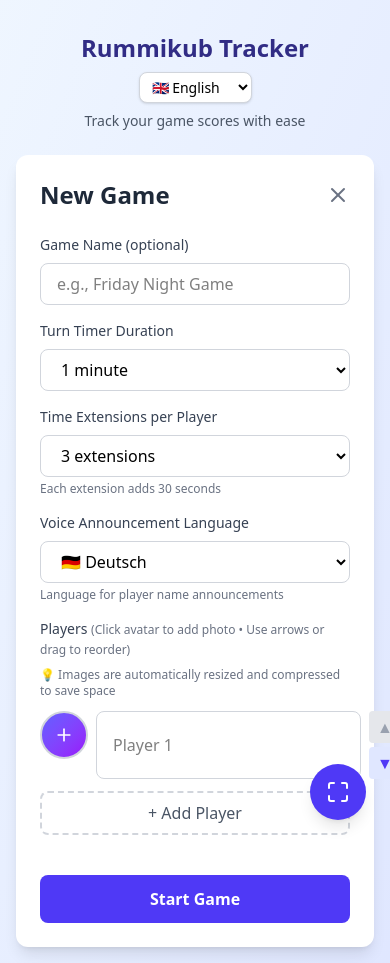
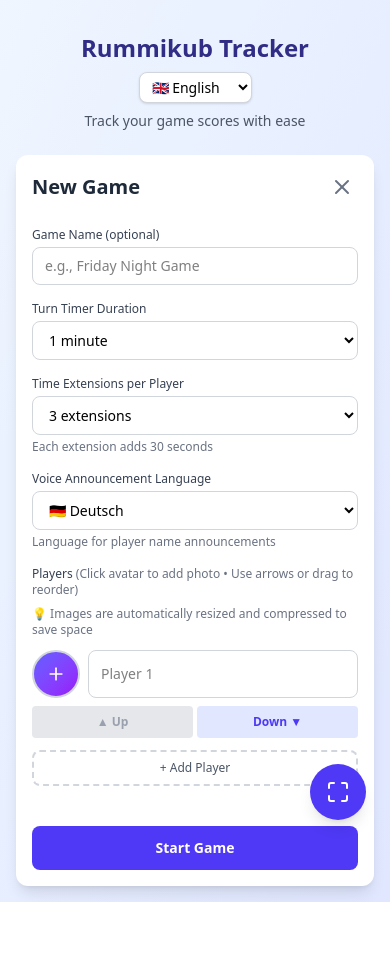
Before and after one commit to christophrus/rummikub-tracker, a React (Vite) app: page / in a window 390 px wide. Both pictures are taken after a click on the button "Start New Game". After the commit the page ends 902 px from the top, so only its background shows below. Built offline with nearby package versions, Linux system fonts and the light colour scheme.

Commit message:
fixes for responsiveness

```diff
--- a/src/components/PlayerCard.jsx
+++ b/src/components/PlayerCard.jsx
@@ -22,8 +22,71 @@ export const PlayerCard = ({
       onDragStart={() => onDragStart?.(index)}
       onDragOver={(e) => onDragOver?.(e, index)}
       onDrop={(e) => onDrop?.(e, index)}
-      className={`flex gap-2 mb-3 transition ${isDragging ? 'opacity-50' : ''}`}
+      className={`mb-3 transition ${isDragging ? 'opacity-50' : ''}`}
     >
+      {/* Mobile layout - stacked */}
+      <div className="flex gap-2 mb-2 md:hidden">
+        <label className="cursor-pointer flex-shrink-0">
+          <input
+            type="file"
+            accept="image/*"
+            onChange={(e) => onImageUpload?.(index, e.target.files[0])}
+            className="hidden"
+          />
+          <div className="w-12 h-12 rounded-full bg-gradient-to-br from-indigo-500 to-purple-600 flex items-center justify-center overflow-hidden border-2 border-gray-300 hover:border-indigo-500 transition">
+            {player.image ? (
+              <img src={player.image} alt="" className="w-full h-full object-cover" />
+            ) : (
+              <Plus size={20} className="text-white" />
+            )}
+          </div>
+        </label>
+
+        <input
+          type="text"
+          value={player.name}
+          onChange={(e) => onNameChange?.(index, e.target.value)}
+          placeholder={`Player ${index + 1}`}
+          className="flex-1 px-3 py-2 border border-gray-300 rounded-lg focus:ring-2 focus:ring-indigo-500 text-sm"
+        />
+
+        {canRemove && (
+          <button
+            onClick={() => onRemove?.(index)}
+            className="px-2 py-2 bg-red-100 text-red-600 rounded-lg hover:bg-red-200 flex-shrink-0"
+            title="Remove player"
+          >
+            <X size={18} />
+          </button>
+        )}
+      </div>
+
+      {/* Mobile control buttons - below input */}
+      <div className="flex gap-1 mb-3 md:hidden">
+        {showMoveButtons && (
+          <>
+            <button
+              onClick={() => onMoveUp?.(index)}
+              disabled={index === 0}
+              className={`flex-1 px-2 py-2 rounded text-xs font-semibold ${index === 0 ? 'bg-gray-200 text-gray-400 cursor-not-allowed' : 'bg-indigo-100 text-indigo-600 hover:bg-indigo-200'}`}
+              title="Move Up"
+            >
+              ▲ Up
+            </button>
+            <button
+              onClick={() => onMoveDown?.(index)}
+              disabled={index === showPlayerNumber ? undefined : false}
+              className={`flex-1 px-2 py-2 rounded text-xs font-semibold ${index === showPlayerNumber ? 'bg-gray-200 text-gray-400 cursor-not-allowed' : 'bg-indigo-100 text-indigo-600 hover:bg-indigo-200'}`}
+              title="Move Down"
+            >
+              Down ▼
+            </button>
+          </>
+        )}
+      </div>
+
+      {/* Desktop layout - inline */}
+      <div className="hidden md:flex gap-2">
         <label className="cursor-pointer">
           <input
             type="file"
@@ -53,7 +116,7 @@ export const PlayerCard = ({
             <button
               onClick={() => onMoveUp?.(index)}
               disabled={index === 0}
-            className={`px-2 py-1 rounded ${index === 0 ? 'bg-gray-200 text-gray-400 cursor-not-allowed' : 'bg-indigo-100 text-indigo-600 hover:bg-indigo-200'}`}
+              className={`px-2 py-1 rounded text-xs ${index === 0 ? 'bg-gray-200 text-gray-400 cursor-not-allowed' : 'bg-indigo-100 text-indigo-600 hover:bg-indigo-200'}`}
               title="Move Up"
             >
               ▲
@@ -61,7 +124,7 @@ export const PlayerCard = ({
             <button
               onClick={() => onMoveDown?.(index)}
               disabled={index === showPlayerNumber ? undefined : false}
-            className={`px-2 py-1 rounded ${index === showPlayerNumber ? 'bg-gray-200 text-gray-400 cursor-not-allowed' : 'bg-indigo-100 text-indigo-600 hover:bg-indigo-200'}`}
+              className={`px-2 py-1 rounded text-xs ${index === showPlayerNumber ? 'bg-gray-200 text-gray-400 cursor-not-allowed' : 'bg-indigo-100 text-indigo-600 hover:bg-indigo-200'}`}
               title="Move Down"
             >
               ▼
@@ -78,5 +141,6 @@ export const PlayerCard = ({
           </button>
         )}
       </div>
+    </div>
   );
 };
--- a/src/components/views/NewGameView.jsx
+++ b/src/components/views/NewGameView.jsx
@@ -30,29 +30,31 @@ export const NewGameView = ({
   t
 }) => {
   return (
-    <div className="bg-white rounded-xl shadow-lg p-6">
+    <div className="bg-white rounded-xl shadow-lg p-4 md:p-6">
       <div className="flex items-center justify-between mb-6">
-        <h2 className="text-2xl font-bold text-gray-800">{t('newGame')}</h2>
-        <button onClick={onClose} className="text-gray-500 hover:text-gray-700"><X size={24} /></button>
+        <h2 className="text-xl md:text-2xl font-bold text-gray-800">{t('newGame')}</h2>
+        <button onClick={onClose} className="text-gray-500 hover:text-gray-700 p-1">
+          <X size={24} />
+        </button>
       </div>
       <div className="space-y-4">
         <div>
-          <label className="block text-sm font-medium text-gray-700 mb-2">{t('gameNameOptional')}</label>
+          <label className="block text-xs md:text-sm font-medium text-gray-700 mb-1 md:mb-2">{t('gameNameOptional')}</label>
           <input
             type="text"
             value={gameName}
             onChange={(e) => onGameNameChange(e.target.value)}
             placeholder={t('gameNamePlaceholder')}
-            className="w-full px-4 py-2 border border-gray-300 rounded-lg focus:ring-2 focus:ring-indigo-500"
+            className="w-full px-3 md:px-4 py-2 border border-gray-300 rounded-lg focus:ring-2 focus:ring-indigo-500 text-sm"
           />
         </div>
 
         <div>
-          <label className="block text-sm font-medium text-gray-700 mb-2">{t('turnTimerDuration')}</label>
+          <label className="block text-xs md:text-sm font-medium text-gray-700 mb-1 md:mb-2">{t('turnTimerDuration')}</label>
           <select
             value={timerDuration}
             onChange={(e) => onTimerDurationChange(Number(e.target.value))}
-            className="w-full px-4 py-2 border border-gray-300 rounded-lg focus:ring-2 focus:ring-indigo-500"
+            className="w-full px-3 md:px-4 py-2 border border-gray-300 rounded-lg focus:ring-2 focus:ring-indigo-500 text-sm"
           >
             <option value={30}>30 {t('seconds')}</option>
             <option value={60}>1 {t('minute')}</option>
@@ -64,11 +66,11 @@ export const NewGameView = ({
         </div>
 
         <div>
-          <label className="block text-sm font-medium text-gray-700 mb-2">{t('timeExtensionsPerPlayer')}</label>
+          <label className="block text-xs md:text-sm font-medium text-gray-700 mb-1 md:mb-2">{t('timeExtensionsPerPlayer')}</label>
           <select
             value={maxExtensions}
             onChange={(e) => onMaxExtensionsChange(Number(e.target.value))}
-            className="w-full px-4 py-2 border border-gray-300 rounded-lg focus:ring-2 focus:ring-indigo-500"
+            className="w-full px-3 md:px-4 py-2 border border-gray-300 rounded-lg focus:ring-2 focus:ring-indigo-500 text-sm"
           >
             <option value={0}>{t('none')}</option>
             <option value={1}>1 {t('extension')}</option>
@@ -81,11 +83,11 @@ export const NewGameView = ({
         </div>
 
         <div>
-          <label className="block text-sm font-medium text-gray-700 mb-2">{t('voiceAnnouncementLanguage')}</label>
+          <label className="block text-xs md:text-sm font-medium text-gray-700 mb-1 md:mb-2">{t('voiceAnnouncementLanguage')}</label>
           <select
             value={ttsLanguage}
             onChange={(e) => onTtsLanguageChange(e.target.value)}
-            className="w-full px-4 py-2 border border-gray-300 rounded-lg focus:ring-2 focus:ring-indigo-500"
+            className="w-full px-3 md:px-4 py-2 border border-gray-300 rounded-lg focus:ring-2 focus:ring-indigo-500 text-sm"
           >
             {VOICE_LANGUAGES.map(lang => (
               <option key={lang.code} value={lang.code}>{lang.label}</option>
@@ -96,8 +98,8 @@ export const NewGameView = ({
 
         {savedPlayers.length > 0 && (
           <div>
-            <label className="block text-sm font-medium text-gray-700 mb-2">{t('quickAddSavedPlayers')}</label>
-            <div className="flex flex-wrap gap-2 p-3 bg-gray-50 rounded-lg max-h-40 overflow-y-auto">
+            <label className="block text-xs md:text-sm font-medium text-gray-700 mb-2">{t('quickAddSavedPlayers')}</label>
+            <div className="flex flex-wrap gap-2 p-2 md:p-3 bg-gray-50 rounded-lg max-h-40 overflow-y-auto">
               {savedPlayers.map((sp, idx) => (
                 <QuickAddPlayerButton
                   key={idx}
@@ -110,7 +112,7 @@ export const NewGameView = ({
         )}
 
         <div>
-          <label className="block text-sm font-medium text-gray-700 mb-2">
+          <label className="block text-xs md:text-sm font-medium text-gray-700 mb-2">
             {t('playersLabel')} <span className="text-xs text-gray-500">{t('playersNote')}</span>
           </label>
           <p className="text-xs text-gray-500 mb-3">{t('imageAutoResize')}</p>
@@ -135,7 +137,7 @@ export const NewGameView = ({
           {players.length < 6 && (
             <button
               onClick={onAddPlayer}
-              className="w-full py-2 border-2 border-dashed border-gray-300 rounded-lg text-gray-600 hover:border-indigo-400 hover:text-indigo-600 transition"
+              className="w-full py-2 border-2 border-dashed border-gray-300 rounded-lg text-xs md:text-sm text-gray-600 hover:border-indigo-400 hover:text-indigo-600 transition"
             >
               {t('addPlayer')}
             </button>
@@ -144,7 +146,7 @@ export const NewGameView = ({
 
         <button
           onClick={onStartGame}
-          className="w-full bg-indigo-600 text-white py-3 rounded-lg font-semibold hover:bg-indigo-700 transition mt-6"
+          className="w-full bg-indigo-600 text-white py-3 rounded-lg font-semibold hover:bg-indigo-700 transition mt-6 text-sm md:text-base"
         >
           {t('startGame')}
         </button>
```
Also changed, not shown: src/components/views/GameHistoryView.jsx (+20 -20 lines), src/components/views/HomeView.jsx (+17 -11 lines), src/components/views/ManagePlayersView.jsx (+22 -19 lines). Lines whose indentation alone changed are shown as unchanged.
